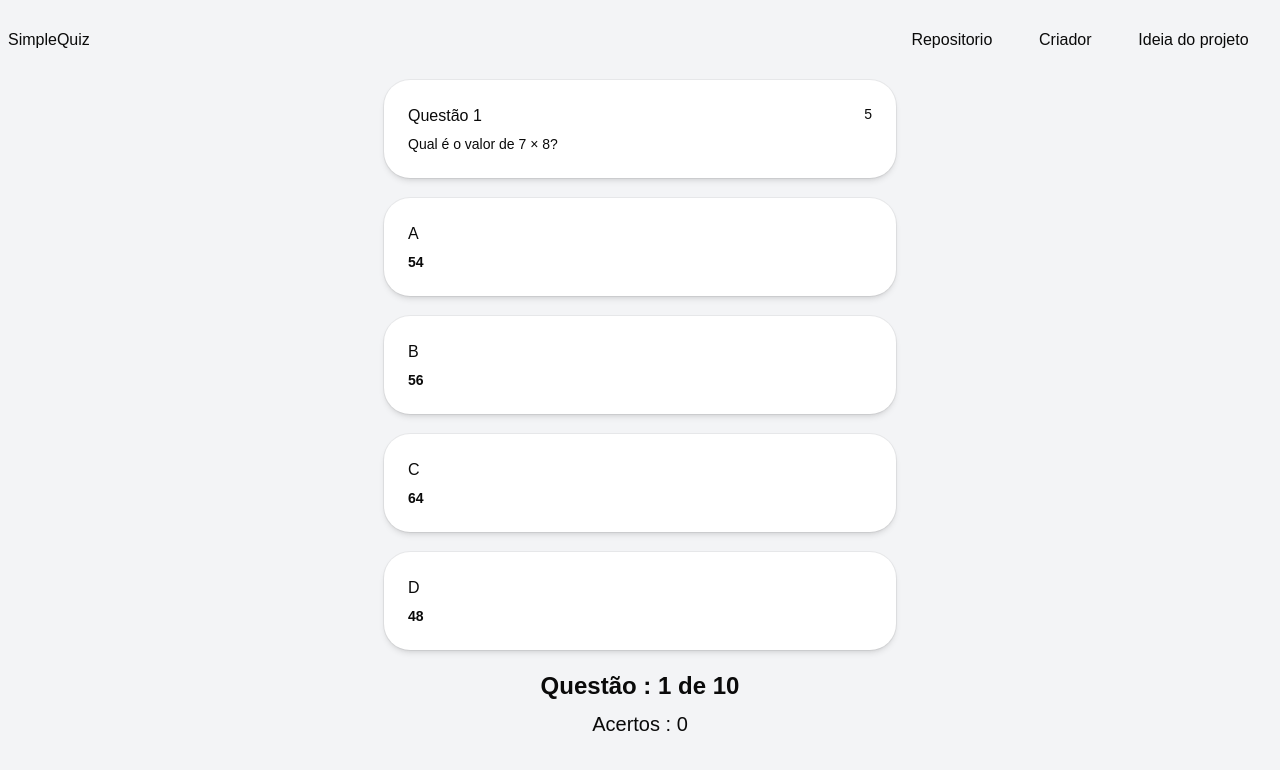
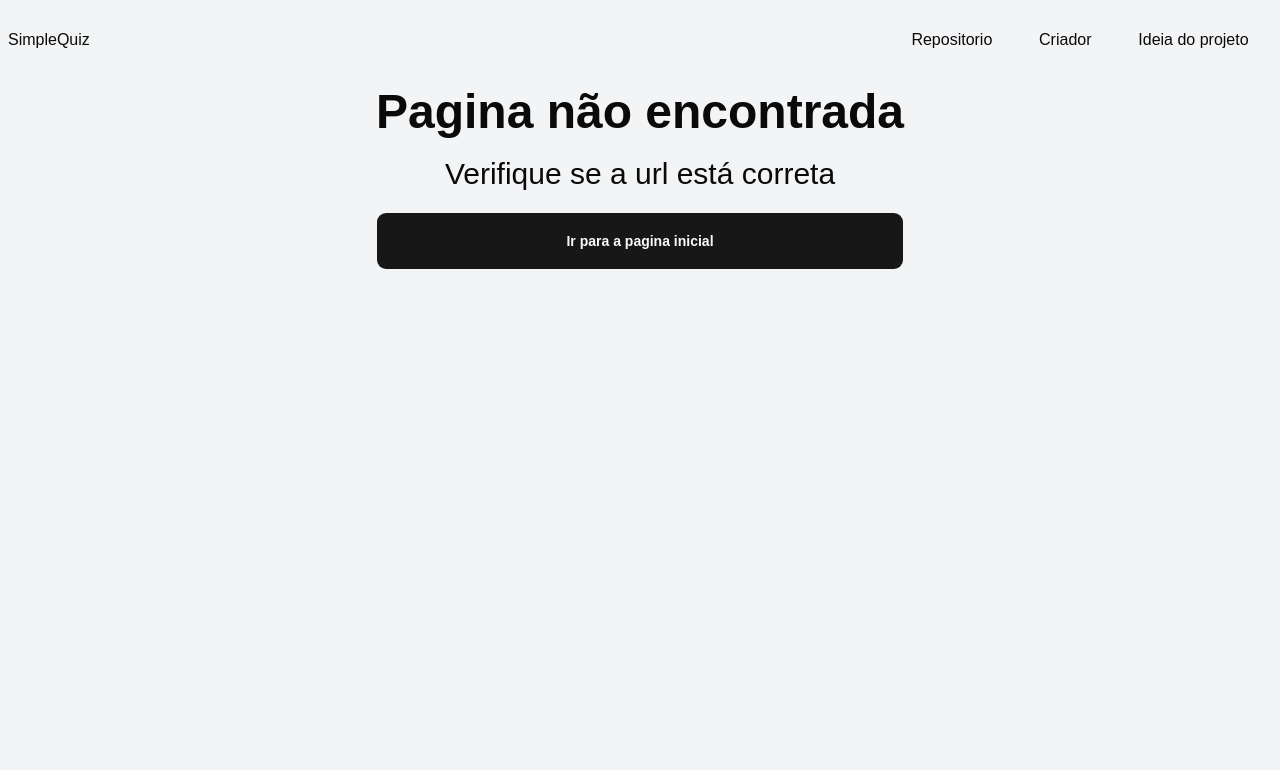
Before and after one commit to Jose-GuilhermeG/simpleQuiz, a React (Vite) app in the folder app/: page /quiz/1 in a window 1280 px wide. Shown: the top 770 px of the page. Built offline with nearby package versions, Linux system fonts and the light colour scheme.

Commit message:
refactor: ajustando o sistema para o primeiro deploy no gh pages

```diff
--- a/app/src/features/questions/answerCard.tsx
+++ b/app/src/features/questions/answerCard.tsx
@@ -1,12 +1,12 @@
 import { Card, CardDescription, CardHeader, CardTitle } from "@/components/ui/card";
 import type {AnswerProtocol } from "@/types/questionTypes";
-import { useEffect, type RefObject } from "react";
+import { type RefObject } from "react";
 
 interface AnswerCardProps{
     element : AnswerProtocol;
     selectAnswer : (isCorrectAnswer : boolean , element : HTMLElement) => void;
     index : number;
-    correctAnswer : RefObject<HTMLElement | undefined>;
+    correctAnswer : RefObject<HTMLDivElement | null>;
 }
 
 export default function AnswerCard({element , selectAnswer , index , correctAnswer} : AnswerCardProps){
@@ -16,7 +16,7 @@ export default function AnswerCard({element , selectAnswer , index , correctAnsw
         <Card
             className="w-full h-fit cursor-pointer"
             onClick={(e)=>selectAnswer(element.isCorrect , e.currentTarget)}
-            {...{ref : element.isCorrect ? correctAnswer : undefined}}
+            {...{ref : element.isCorrect ? correctAnswer : null}}
             >
             <CardHeader>
                 <CardTitle>
--- a/app/src/layout/Header.tsx
+++ b/app/src/layout/Header.tsx
@@ -13,10 +13,12 @@ interface HeaderProps{
 }
 
 export default function Header({links , className} : HeaderProps){
+    const BASE_URL = import.meta.env.BASE_URL
+
     return (
         <header className={`${className} h-[10vh] w-full flex justify-between items-center px-2`}>
             <h1 className="hidden lg:block">
-                <Link to="/">
+                <Link to={BASE_URL}>
                     SimpleQuiz
                 </Link>
             </h1>
@@ -25,9 +27,9 @@ export default function Header({links , className} : HeaderProps){
                     <ul className="w-full h-full flex justify-around">
                         {links.map((element,index)=>(
                             <li key={index} className="hover:border-b border-foreground p-1 transition-all">
-                                <a href="">
+                                <Link to={element.url || BASE_URL}>
                                 {element.title}
-                                </a>
+                                </Link>
                             </li>
                         ))}
                     </ul>
--- a/app/src/main.tsx
+++ b/app/src/main.tsx
@@ -2,7 +2,6 @@ import { StrictMode } from "react"
 import { createRoot } from "react-dom/client"
 
 import "./index.css"
-import Home from "./pages/Home.tsx"
 import { ThemeProvider } from "@/components/theme-provider.tsx"
 import SistemRoutes from "./routes.tsx"
 
--- a/app/src/pages/BasePage.tsx
+++ b/app/src/pages/BasePage.tsx
@@ -5,6 +5,7 @@ export default function BasePage(){
     const links : Array<HeaderLinks> = [
     {
       title : "Repositorio",
+      url : "https://github.com/Jose-GuilhermeG/simpleQuiz/"
     },
     {
       title : "Criador",
--- a/app/src/pages/Home.tsx
+++ b/app/src/pages/Home.tsx
@@ -4,9 +4,10 @@ import { useNavigate } from "react-router-dom";
 
 export default function Home() {
 
+  const BASE_URL = import.meta.env.BASE_URL
   const navigate = useNavigate()
 
-  const startQuiz = ()=> navigate("theme/select")
+  const startQuiz = ()=> navigate(`${BASE_URL}/theme/select`)
 
   return (
       <section className="min-w-lg p-2 h-fit mt-[10%]">
@@ -19,7 +20,7 @@ export default function Home() {
         </p>
           <div className="w-full flex justify-around my-5">
             <Button variant="outline" className="border border-foreground cursor-pointer px-2 rounded-[10px] w-2/5 py-7">
-              Começar <ArrowRight/>
+              Sobre <ArrowRight/>
             </Button>
             <Button className="cursor-pointer px-2 rounded-[10px] w-2/5 py-7" onClick={startQuiz}>
               Começar <ArrowRight/>
--- a/app/src/pages/notFoundPage.tsx
+++ b/app/src/pages/notFoundPage.tsx
@@ -1,6 +1,4 @@
 import { Button } from "@/components/ui/button";
-import { Card, CardAction, CardContent, CardDescription, CardHeader, CardTitle } from "@/components/ui/card";
-import { AlertCircle } from "lucide-react";
 import { useNavigate } from "react-router-dom";
 
 export default function NotFoundPage(){
--- a/app/src/pages/quizPage.tsx
+++ b/app/src/pages/quizPage.tsx
@@ -3,7 +3,7 @@ import AnswerCard from "@/features/questions/answerCard";
 import { useInterval } from "@/hooks/useinterval";
 import type { QuestionProtocol } from "@/types/questionTypes";
 import { useRef, useState} from "react";
-import { useParams } from "react-router-dom"
+//import { useParams } from "react-router-dom"
 
 export default function QuizPage(){
   const questions: QuestionProtocol[] = [
@@ -99,7 +99,7 @@ export default function QuizPage(){
   }
 ];
 
-  const parms = useParams()
+  //const parms = useParams()
 
 
     const [currentQuestionIndex,setCurrentQuestionIndex] = useState<number>(0);
@@ -108,7 +108,7 @@ export default function QuizPage(){
 
     const currentQuestion : QuestionProtocol | undefined = questions[currentQuestionIndex];
 
-    const correctAnswer = useRef<HTMLElement | undefined>(undefined);
+    const correctAnswer = useRef<HTMLDivElement | null>(null);
 
     const setAnswerColor = (isCorrectAsnwer : boolean , element : HTMLElement) =>{
       if(!isCorrectAsnwer) element.style.backgroundColor = "var(--color-red-500)"
--- a/app/src/pages/selectQuizTheme.tsx
+++ b/app/src/pages/selectQuizTheme.tsx
@@ -8,9 +8,11 @@ interface QuizTheme{
 
 export default function SelectQuizTheme(){
 
+    const BASE_URL = import.meta.env.BASE_URL
+
     const navigate = useNavigate()
 
-    const goToQuiz = (title : string) => navigate(`/quiz/${title.toLowerCase()}`)
+    const goToQuiz = (title : string) => navigate(`${BASE_URL}/quiz/${title.toLowerCase()}`)
 
     const quizThemes: QuizTheme[] = [
   {
--- a/app/src/routes.tsx
+++ b/app/src/routes.tsx
@@ -12,9 +12,9 @@ export default function SistemRoutes(){
         <BrowserRouter>
             <Routes>
                 <Route path="" element={<BasePage/>}>
-                    <Route path="" element={<Home/>}/>
-                    <Route path="/theme/select/" element={<SelectQuizTheme/>}/>
-                    <Route path="/quiz/:theme/" element={<QuizPage/>}/>
+                    <Route path="/simpleQuiz/" element={<Home/>}/>
+                    <Route path="/simpleQuiz/theme/select/" element={<SelectQuizTheme/>}/>
+                    <Route path="/simpleQuiz/quiz/:theme/" element={<QuizPage/>}/>
                     <Route path="*" element={<NotFoundPage/>} />
                 </Route>
             </Routes>
```
